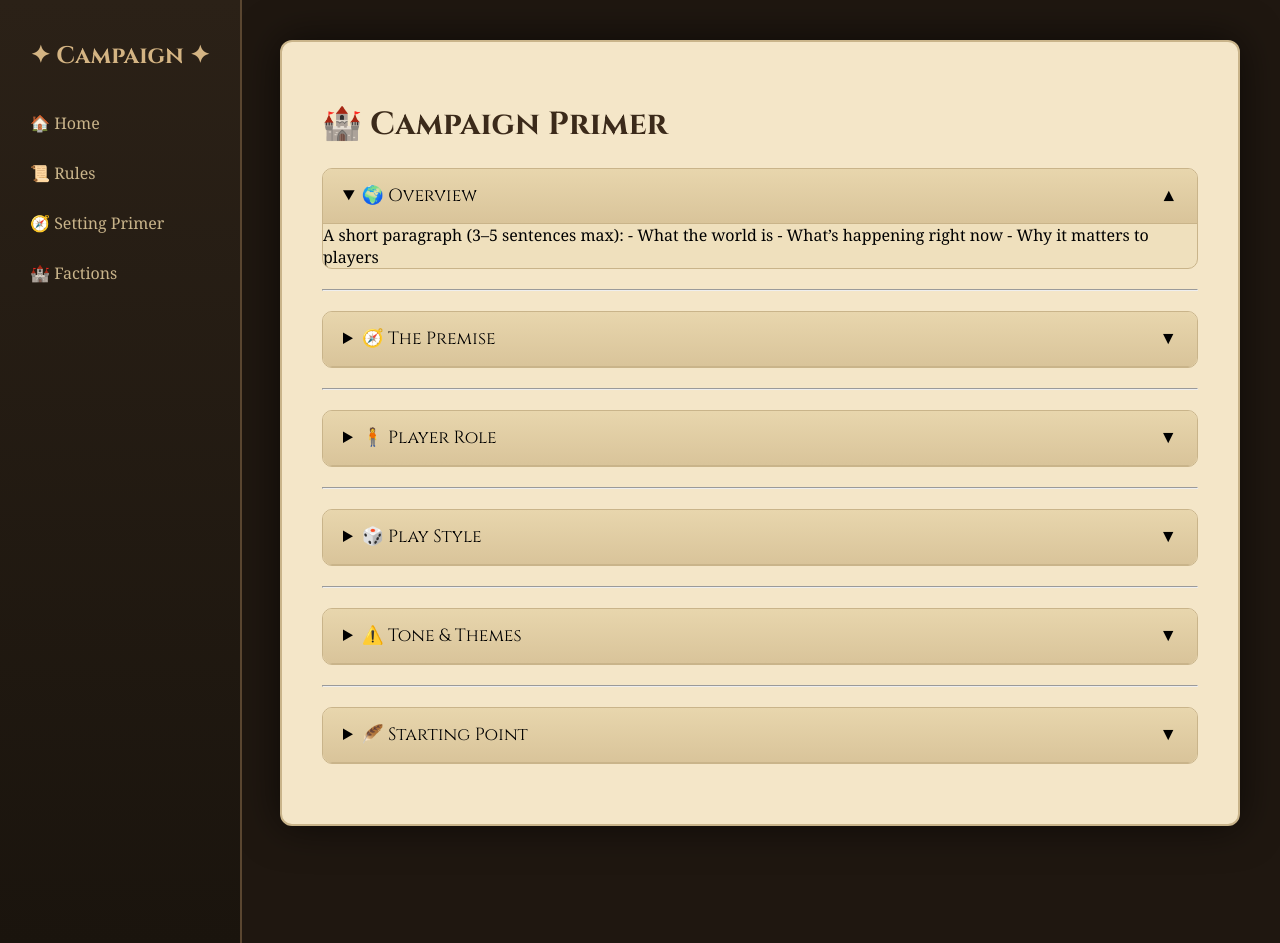
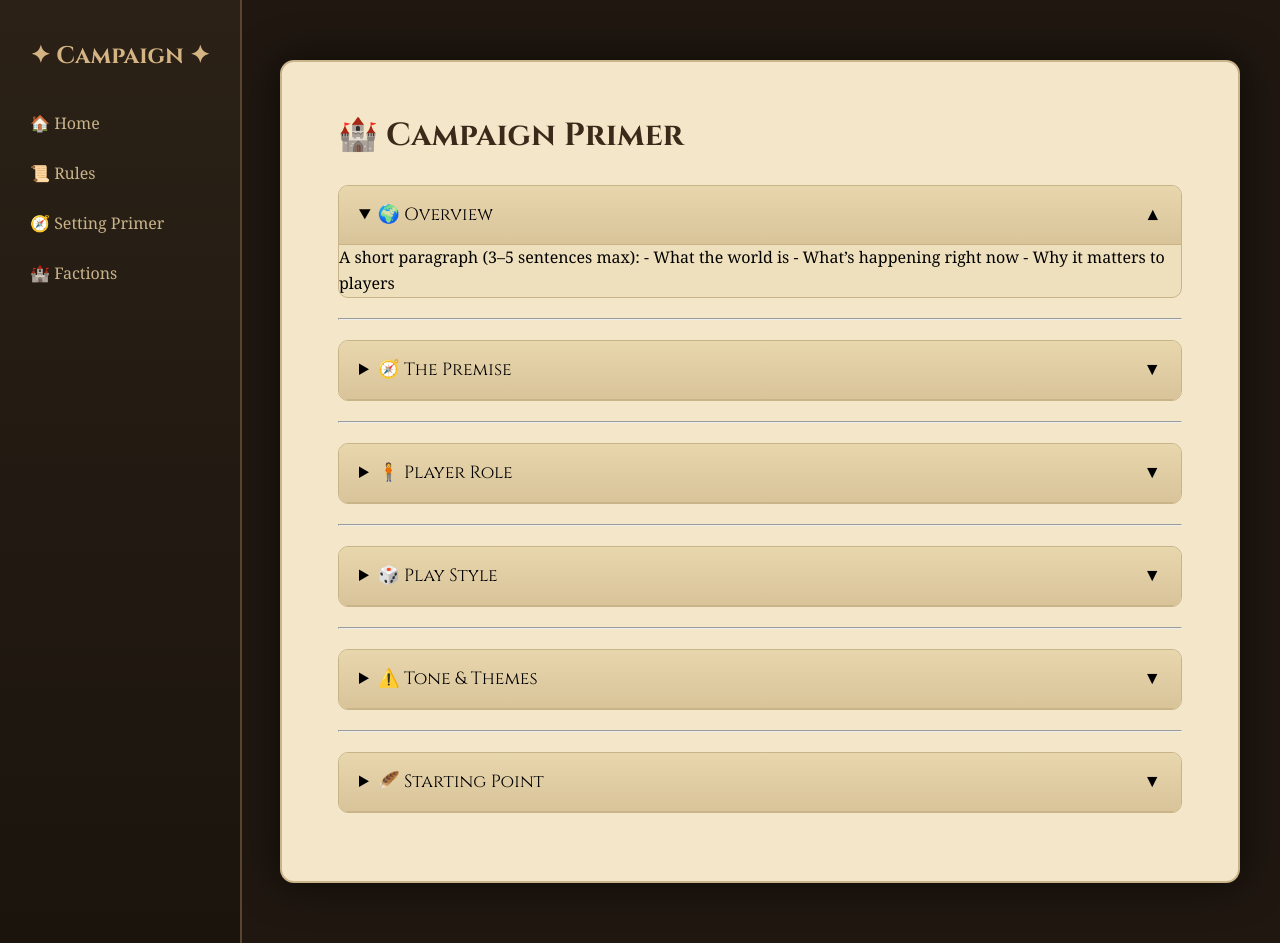
Before and after one commit to reisundae/reisundae.github.io, a Jekyll site: the page built from index.md, in a window 1280 px wide and 943 px high. Built offline with Jekyll 4.4.1, drawn with Linux system fonts in a browser that asks for light colours.

Commit message:
Update style.css

```diff
--- a/assets/css/style.css
+++ b/assets/css/style.css
@@ -46,22 +46,58 @@ body {
   color: #fff;
 }
 
-/* Content Area */
+/* Main content wrapper */
 .content {
   margin-left: 240px;
-  width: 100%;
-  padding: 40px;
+  padding: 60px 40px;
+  display: flex;
+  justify-content: center;
 }
 
-/* Parchment */
+/* Parchment panel */
 .parchment {
   background: #f4e6c8;
-  padding: 40px;
-  border-radius: 12px;
+  width: 100%;
+  max-width: 900px;
+
+  padding: 48px 56px;
+  border-radius: 14px;
+
   border: 2px solid #c9b48a;
   box-shadow: 0 0 40px rgba(0,0,0,0.6);
-  max-width: 900px;
-  margin: auto;
+
+  line-height: 1.6;
+}
+
+/* Fix default markdown spacing */
+.parchment h1 {
+  margin-top: 0;
+  margin-bottom: 24px;
+}
+
+.parchment h2 {
+  margin-top: 32px;
+  margin-bottom: 12px;
+}
+
+.parchment p,
+.parchment ul {
+  margin-bottom: 16px;
+}
+
+/* Better list spacing */
+.parchment ul {
+  padding-left: 22px;
+}
+
+/* Make collapsibles feel consistent */
+details {
+  margin: 18px 0;
+}
+
+summary {
+  padding: 14px 18px;
+  font-size: 1.05rem;
 }
 
 /* Headers */
```
